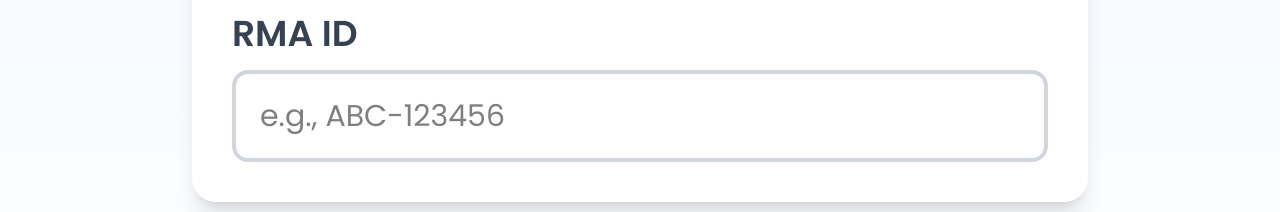
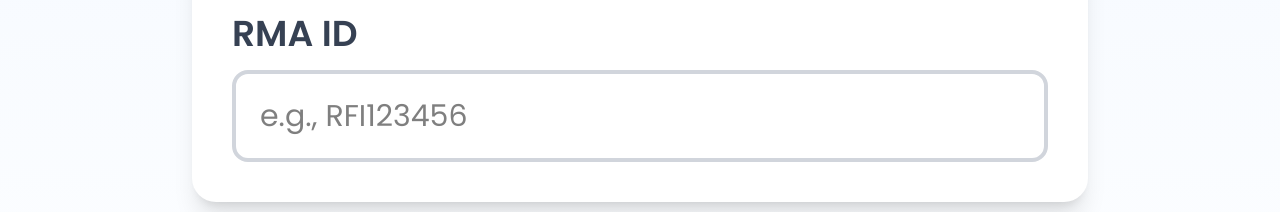
Before and after one commit to tonfxs/mills-cckiosk, a Next.js app: page /return-a-product in a window 1280 px wide. Shown: the part 587-799 px from the top of the page. Built offline with nearby package versions, Linux system fonts and the light colour scheme.

Commit message:
restriction length adjusted as well as placeholder

```diff
--- a/app/return-a-product/page.tsx
+++ b/app/return-a-product/page.tsx
@@ -355,12 +355,12 @@ const handleContinue = () => {
                       value={formData.rmaID}
                       onChange={(e) => {
                         const cleaned = e.target.value.replace(/[^a-zA-Z0-9-]/g, "");
-                        if (cleaned.length <= 10) {
+                        if (cleaned.length <= 9) {
                           setFormData({ ...formData, rmaID: cleaned });
                         }
                       }}
                       className="w-full text-3xl p-6 border-4 border-gray-300 rounded-2xl focus:border-blue-500 focus:outline-none text-black"
-                      placeholder="e.g., ABC-123456"
+                      placeholder="e.g., RFI123456"
                     />
                     {errors.rmaID && <p className="text-red-600 text-xl mt-2">{errors.rmaID}</p>}
                   </div>
```
